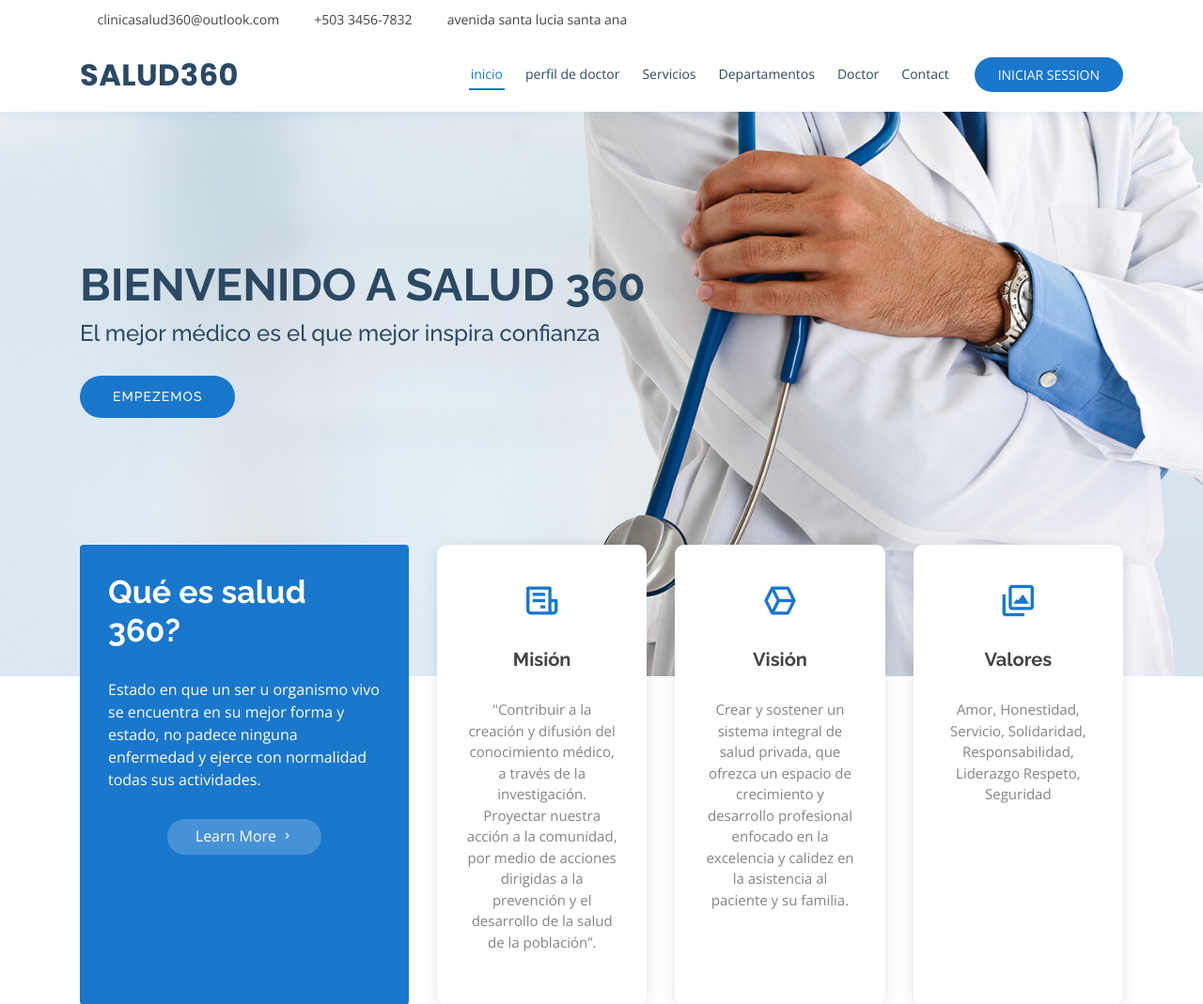
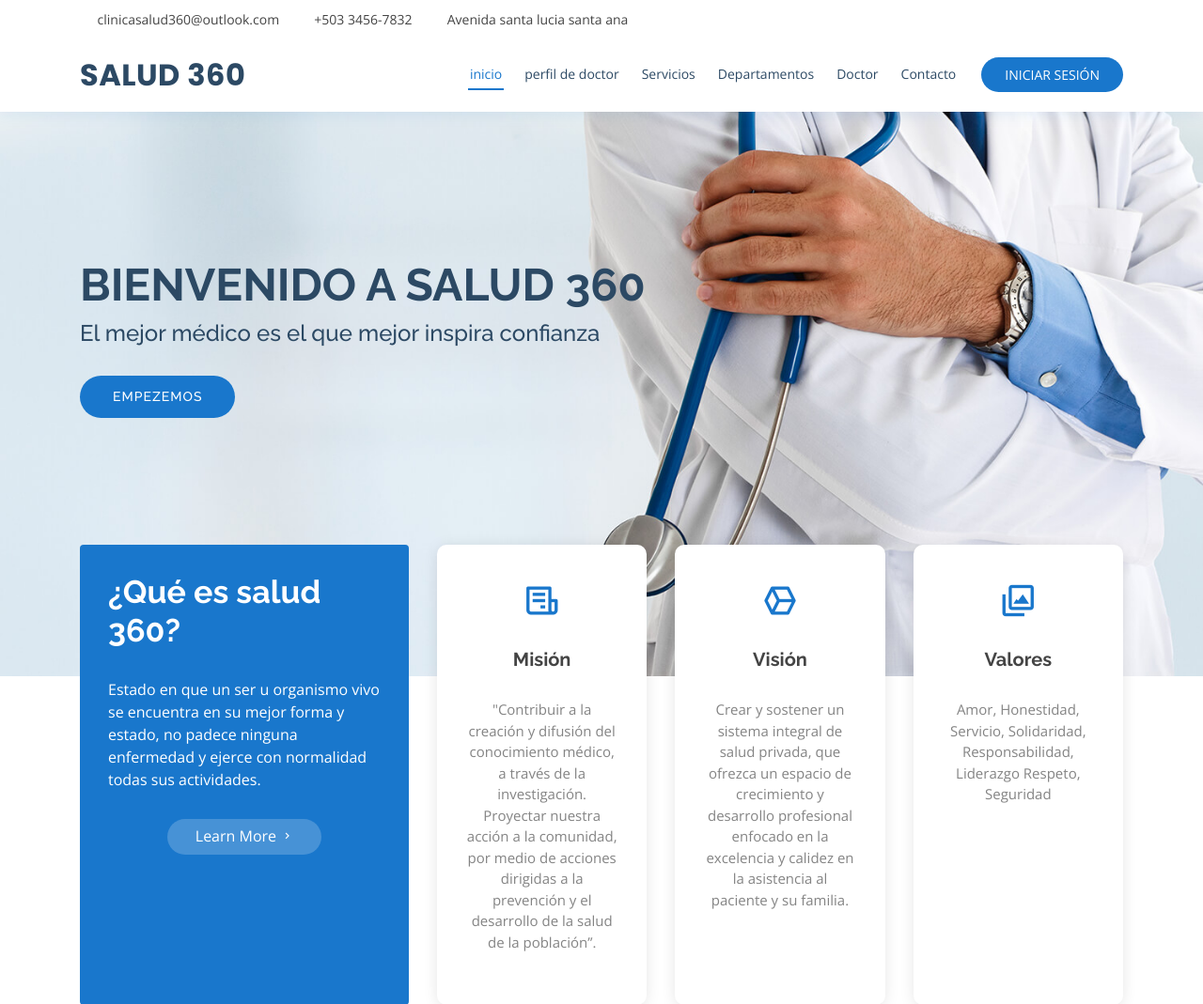
Before and after one commit to superluis1994/AMATS2021-SIST32B-Archivos-GRUPO-06, a PHP site: page /index.php in a window 1280 px wide. Shown: the top 1069 px of the page at 94% size. Run offline with PHP 8.4, Linux system fonts and the light colour scheme; some web fonts are replaced.

Commit message:
Modifique la versión final

```diff
--- a/index.php
+++ b/index.php
@@ -49,7 +49,7 @@ session_destroy();
       <div class="contact-info mr-auto">
         <i class="icofont-envelope"></i> <a href="mailto:contact@example.com">clinicasalud360@outlook.com</a>
         <i class="icofont-phone"></i> +503 3456-7832
-        <i class="icofont-google-map"></i> avenida santa lucia santa ana
+        <i class="icofont-google-map"></i> Avenida santa lucia santa ana
       </div>
       <div class="social-links">
         <a href="#" class="twitter"><i class="icofont-twitter"></i></a>
@@ -65,7 +65,7 @@ session_destroy();
   <header id="header" class="fixed-top">
     <div class="container d-flex align-items-center">
 
-      <h1 class="logo mr-auto"><a href="index.php">SALUD360</a></h1>
+      <h1 class="logo mr-auto"><a href="index.php">SALUD 360</a></h1>
       <!-- Uncomment below if you prefer to use an image logo -->
       <!-- <a href="index.html" class="logo mr-auto"><img src="assets/img/logo.png" alt="" class="img-fluid"></a>-->
 
@@ -78,12 +78,12 @@ session_destroy();
           <li><a href="#doctors">Doctor</a></li>
 
           </li>
-          <li><a href="#contact">Contact</a></li>
+          <li><a href="#contact">Contacto</a></li>
 
         </ul>
       </nav><!-- .nav-menu -->
 
-      <a href="loguin.php" class="appointment-btn scrollto">INICIAR SESSION</a>
+      <a href="loguin.php" class="appointment-btn scrollto">INICIAR SESIÓN</a>
 
     </div>
   </header><!-- End Header -->
@@ -107,7 +107,7 @@ session_destroy();
         <div class="row">
           <div class="col-lg-4 d-flex align-items-stretch">
             <div class="content">
-              <h3>Qu&eacute es salud 360?</h3>
+              <h3>¿Qu&eacute es salud 360?</h3>
               <p>
               Estado en que un ser u organismo vivo se encuentra en su mejor forma y estado, no padece ninguna enfermedad y ejerce con normalidad todas
                sus actividades.
@@ -618,7 +618,7 @@ Proyectar nuestra acción a la comunidad, por medio de acciones dirigidas a la p
       <div class="container">
 
         <div class="section-title">
-          <h2>Contact</h2>
+          <h2>Contacto</h2>
           <p>NOS UBICAMOS EN SANTA ANA SOMOS CLINICA SALUD360 ENCUENTRANOS ATU ALACANCE PUEDES RESERVAR TU CITA O LLAMARNOS AL NUMERO# 3456-7832</p>
         </div>
       </div>
@@ -634,20 +634,20 @@ Proyectar nuestra acción a la comunidad, por medio de acciones dirigidas a la p
             <div class="info">
               <div class="address">
                 <i class="icofont-google-map"></i>
-                <h4>Location:</h4>
+                <h4>LOCALIZACIÓN:</h4>
                 <p>6a avenida sur santa ana</p>
               </div>
 
               <div class="email">
                 <i class="icofont-envelope"></i>
-                <h4>Email:</h4>
+                <h4>CORREO:</h4>
                 <p>clinicasalud360@outlook.com</p>
               </div>
 
 
               <div class="phone">
                 <i class="icofont-phone"></i>
-                <h4>Call:</h4>
+                <h4>TELÉFONO:</h4>
                 <p>+503 3456-7832</p>
               </div>
 
@@ -679,9 +679,9 @@ Proyectar nuestra acción a la comunidad, por medio de acciones dirigidas a la p
               <div class="mb-3">
                 <div class="loading">Loading</div>
                 <div class="error-message"></div>
-                <div class="sent-message">Your message has been sent. Thank you!</div>
+                <div class="sent-message">TU MENSAJE HA SUDIO ENVIADO. GRACIAS!</div>
               </div>
-              <div class="text-center"><button type="submit">Send Message</button></div>
+              <div class="text-center"><button type="submit">Enviar mensaje</button></div>
             </form>
 
           </div>
```
